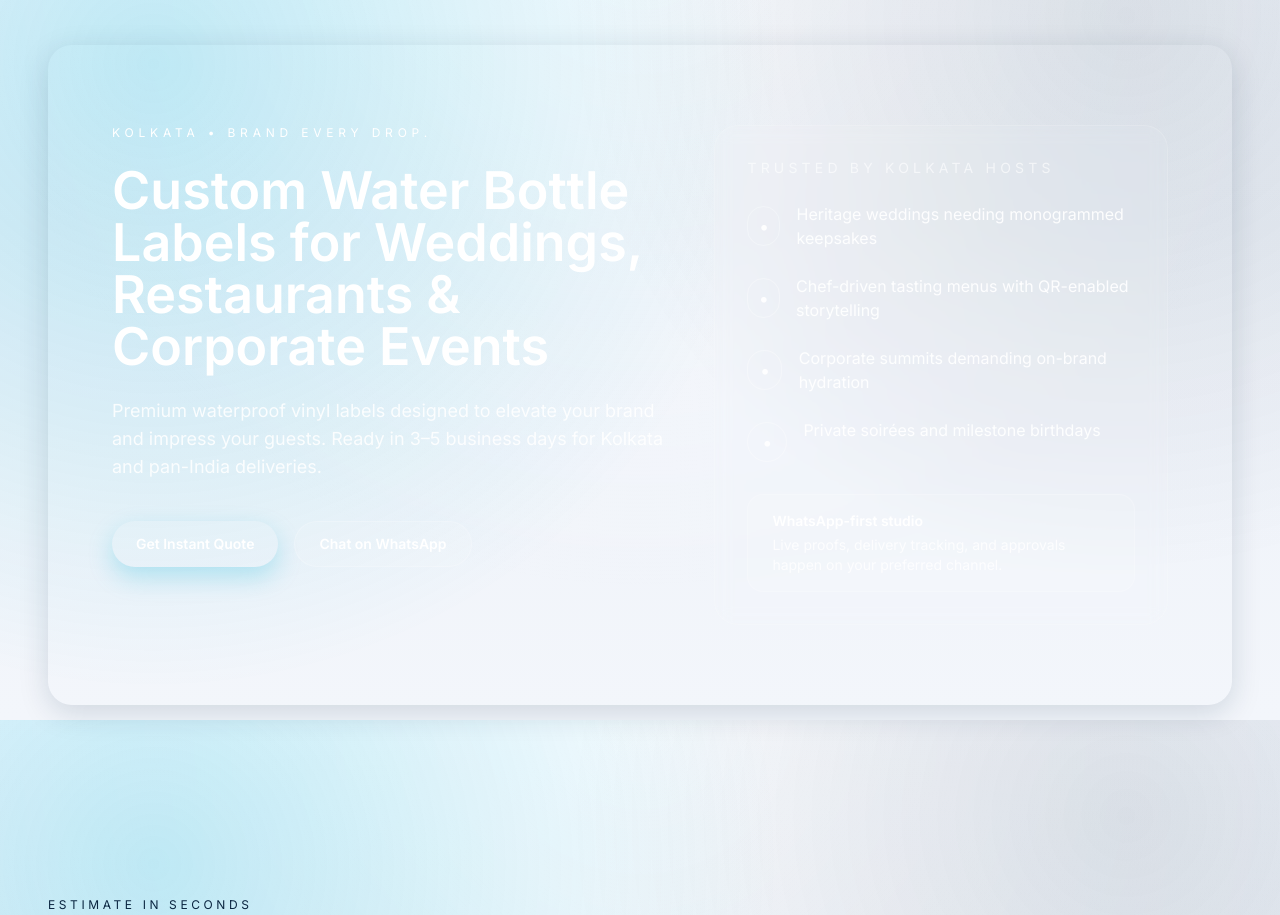
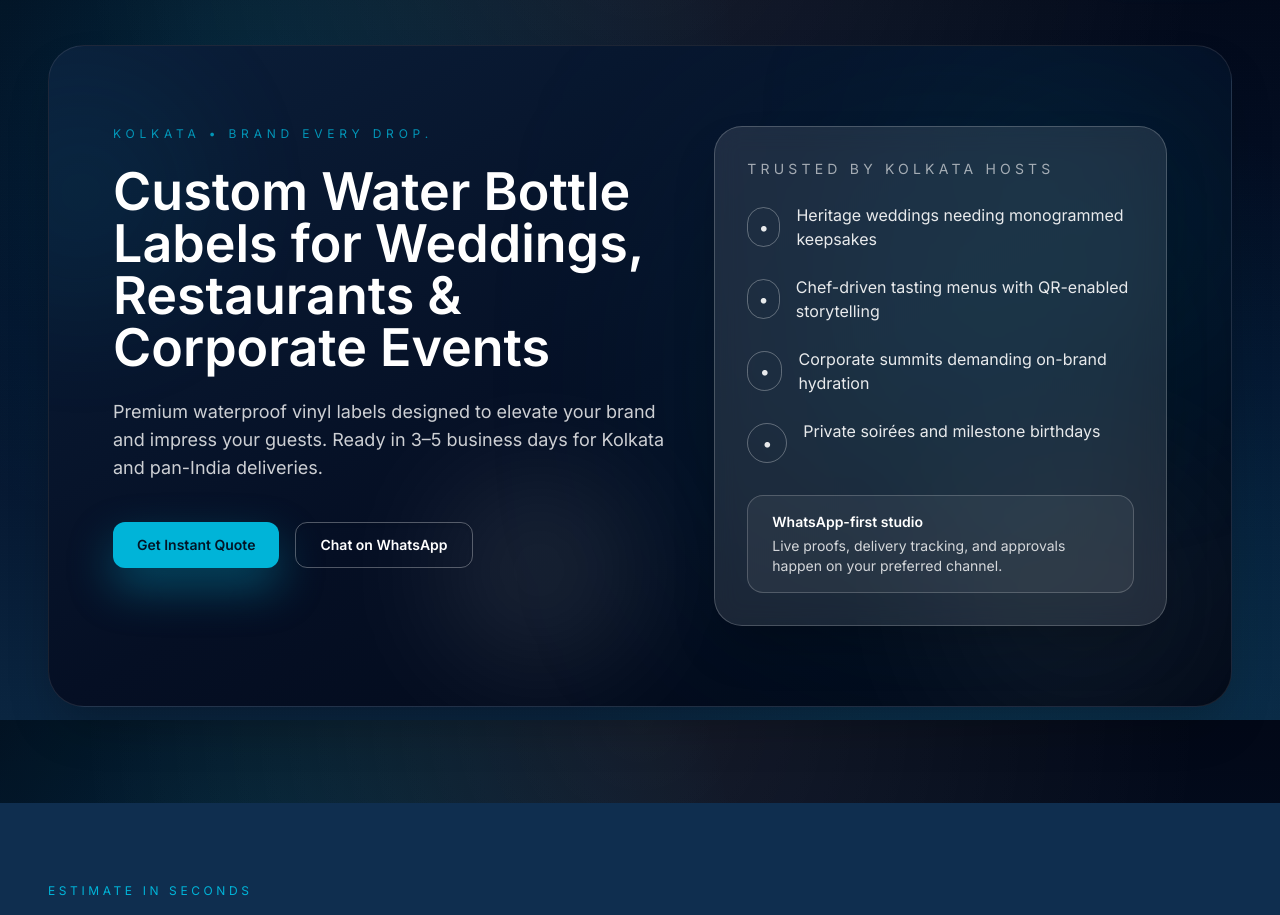
Before and after one commit to ProRiko/HydraTag, a Next.js app: page / in a window 1280 px wide. Shown: the part 80-995 px from the top of the page. Built offline with nearby package versions, Linux system fonts and the light colour scheme.

Commit message:
feat: elevate premium visuals

```diff
--- a/app/layout.tsx
+++ b/app/layout.tsx
@@ -90,10 +90,13 @@ export default function RootLayout({ children }: { children: React.ReactNode })
 
   return (
     <html lang="en" className={inter.variable}>
-      <body className="bg-brand.mist text-brand.deep">
-        <Navbar />
-        <main>{children}</main>
-        <Footer />
+      <body className="relative bg-[#050f1c] text-white antialiased">
+        <div aria-hidden className="noise-overlay" />
+        <div className="relative z-10 flex min-h-screen flex-col">
+          <Navbar />
+          <main className="flex-1">{children}</main>
+          <Footer />
+        </div>
         <Script id="hydratag-localbusiness" type="application/ld+json">
           {JSON.stringify(structuredData)}
         </Script>
--- a/app/page.tsx
+++ b/app/page.tsx
@@ -18,6 +18,7 @@ export default function HomePage() {
         eyebrow="Estimate in seconds"
         title="WhatsApp-ready quote calculator"
         description="Choose your bottle size, share a quantity, and see transparent pricing before you message the studio."
+        tone="navy"
       >
         <QuoteCalculator />
       </SectionWrapper>
@@ -27,6 +28,7 @@ export default function HomePage() {
         eyebrow="Signature Offerings"
         title="Custom bottle branding for every moment"
         description="Layered concepts, premium materials, and on-brand detailing for weddings, restaurants, corporate events, and private milestones."
+        tone="surface"
       >
         <div className="grid gap-6 md:grid-cols-2">
           {services.map((service, index) => (
@@ -40,6 +42,7 @@ export default function HomePage() {
         eyebrow="How it works"
         title="A boutique studio workflow"
         description="We pair craft-level print techniques with concierge-level project management."
+        tone="muted"
       >
         <div className="grid gap-8 md:grid-cols-3">
           {howItWorks.map((step) => (
@@ -56,6 +59,7 @@ export default function HomePage() {
         eyebrow="Label Architectures"
         title="Three bottle sizes. Endless narratives."
         description="Waterproof vinyl, invisible seams, and meticulously aligned trims that feel as good as they look."
+        tone="surface"
       >
         <div className="grid gap-6 md:grid-cols-3">
           {labelSizes.map((size) => (
@@ -74,6 +78,7 @@ export default function HomePage() {
         eyebrow="Why choose HydraTag Studio?"
         title="Local production partner Kolkata planners rely on"
         description="Every order includes tactile materials, concierge-level communication, and future-ready files."
+        tone="navy"
       >
         <div className="grid gap-6 md:grid-cols-2 lg:grid-cols-4">
           {trustPoints.map((point) => (
@@ -95,6 +100,7 @@ export default function HomePage() {
         eyebrow="Portfolio"
         title="Recent pours & poursuits"
         description="A quick look at weddings, chef tables, and summits we have hydrated."
+        tone="surface"
       >
         <PortfolioGrid items={portfolioItems} />
         <div className="mt-8 text-right">
@@ -108,6 +114,7 @@ export default function HomePage() {
         eyebrow="Testimonials"
         title="Attention to detail noticed by guests"
         description="From intimate affairs to corporate summits, teams lean on HydraTag for elevated hydration touchpoints."
+        tone="muted"
       >
         <div className="grid gap-6 md:grid-cols-3">
           {testimonials.map((testimonial) => (
@@ -120,9 +127,10 @@ export default function HomePage() {
         </div>
       </SectionWrapper>
 
-      <SectionWrapper className="pt-0">
-        <div className="relative overflow-hidden rounded-3xl bg-brand.deep px-8 py-16 text-white">
-          <div className="floating-shape -left-10 top-0 h-64 w-64 bg-brand.aqua/30" />
+      <SectionWrapper className="pt-0" tone="navy">
+        <div className="relative overflow-hidden rounded-3xl border border-white/15 bg-gradient-to-br from-[#0c2342] via-[#081530] to-[#030b1c] px-8 py-16 text-white shadow-2xl">
+          <div className="floating-shape -left-20 top-0 h-64 w-64 bg-[#00B4D8]/25" />
+          <div className="floating-shape bottom-0 right-0 h-64 w-64 bg-white/10" />
           <div className="relative z-10">
             <p className="text-xs uppercase tracking-[0.4em] text-white/60">CTA</p>
             <h3 className="mt-4 text-3xl font-semibold">Ready to elevate your event?</h3>
--- a/components/Button.tsx
+++ b/components/Button.tsx
@@ -4,15 +4,15 @@ import Link from "next/link";
 import type { AnchorHTMLAttributes, ButtonHTMLAttributes, ReactNode } from "react";
 import clsx from "clsx";
 
-const baseStyles = "inline-flex items-center justify-center gap-2 rounded-full px-6 py-3 text-sm font-semibold transition-all duration-300 focus-visible:outline focus-visible:outline-2 focus-visible:outline-offset-2";
+const baseStyles = "inline-flex items-center justify-center gap-2 rounded-xl px-6 py-3 text-sm font-semibold transition-all duration-300 focus-visible:outline focus-visible:outline-2 focus-visible:outline-offset-2 transform";
 
 const variants: Record<string, string> = {
   primary:
-    "bg-brand.aqua text-brand.deep hover:-translate-y-0.5 hover:shadow-lg hover:shadow-brand.aqua/40 focus-visible:outline-brand.aqua",
+    "bg-[#00B4D8] text-[#031526] shadow-lg shadow-[#00B4D8]/40 hover:bg-[#0096C7] hover:shadow-[#0096C7]/40 hover:-translate-y-0.5 hover:scale-[1.02] focus-visible:outline-[#00B4D8]",
   secondary:
-    "bg-white/10 text-white border border-white/20 hover:bg-white/20 focus-visible:outline-white",
+    "border border-white/30 bg-transparent text-white shadow-inner hover:border-white/60 hover:bg-white/10 focus-visible:outline-white/60",
   ghost:
-    "bg-transparent text-brand.deep border border-brand.deep/30 hover:border-brand.deep hover:bg-brand.deep/5 focus-visible:outline-brand.deep"
+    "bg-transparent text-brand.deep border border-brand.deep/40 hover:border-brand.deep hover:bg-brand.deep/5 focus-visible:outline-brand.deep"
 };
 
 type BaseProps = {
--- a/components/Hero.tsx
+++ b/components/Hero.tsx
@@ -6,25 +6,31 @@ import { siteConfig } from "@/lib/constants";
 
 export function Hero() {
   return (
-    <div className="relative overflow-hidden rounded-3xl bg-gradient-to-br from-brand.deep via-[#07162a] to-[#06253f] text-white shadow-glass">
+    <div className="relative overflow-hidden rounded-[36px] border border-white/10 bg-gradient-to-br from-[#0b1f3a] via-[#050f24] to-[#010816] text-white shadow-2xl">
+      <div className="pointer-events-none absolute inset-0">
+        <div className="absolute -left-12 top-0 h-64 w-64 rounded-full bg-[#00B4D8]/12 blur-3xl" />
+        <div className="absolute bottom-10 left-1/3 h-48 w-48 rounded-full bg-white/10 blur-3xl" />
+        <div className="absolute right-0 top-6 h-72 w-72 rounded-full bg-[#00B4D8]/10 blur-[120px]" />
+      </div>
       <motion.div
-        className="floating-shape -left-20 top-10 h-56 w-56 bg-brand.aqua/40"
-        animate={{ y: [0, -15, 0], opacity: [0.3, 0.5, 0.3] }}
-        transition={{ duration: 8, repeat: Infinity }}
+        className="floating-shape -left-20 top-10 h-56 w-56 bg-[#00B4D8]/30"
+        animate={{ y: [0, -20, 0], opacity: [0.25, 0.5, 0.25] }}
+        transition={{ duration: 9, repeat: Infinity }}
       />
       <motion.div
-        className="floating-shape bottom-[-40px] right-[-10px] h-72 w-72 bg-white/20"
-        animate={{ y: [0, 20, 0], opacity: [0.4, 0.25, 0.4] }}
-        transition={{ duration: 10, repeat: Infinity }}
+        className="floating-shape bottom-[-40px] right-[-10px] h-80 w-80 bg-white/20"
+        animate={{ y: [0, 20, 0], opacity: [0.35, 0.2, 0.35] }}
+        transition={{ duration: 11, repeat: Infinity }}
       />
+      <div className="pointer-events-none absolute right-[12%] top-1/2 h-72 w-72 -translate-y-1/2 rounded-full bg-[#00B4D8]/25 blur-[140px]" />
 
       <div className="relative z-10 grid gap-12 px-8 py-20 lg:grid-cols-[1.1fr_0.9fr] lg:px-16">
         <motion.div initial={{ opacity: 0, y: 40 }} whileInView={{ opacity: 1, y: 0 }} transition={{ duration: 0.6 }}>
-          <p className="text-xs uppercase tracking-[0.4em] text-brand.aqua/80">{siteConfig.city} • {siteConfig.tagline}</p>
-          <h1 className="mt-6 text-4xl font-semibold leading-tight md:text-5xl lg:text-[52px]">
+          <p className="text-xs uppercase tracking-[0.4em] text-[#00B4D8]/80">{siteConfig.city} • {siteConfig.tagline}</p>
+          <h1 className="mt-6 text-4xl font-semibold leading-tight text-white md:text-5xl lg:text-[52px]">
             Custom Water Bottle Labels for Weddings, Restaurants & Corporate Events
           </h1>
-          <p className="mt-6 text-base text-white/85 md:text-lg">
+          <p className="mt-6 text-base text-white/80 md:text-lg">
             Premium waterproof vinyl labels designed to elevate your brand and impress your guests. Ready in 3–5
             business days for Kolkata and pan-India deliveries.
           </p>
@@ -39,7 +45,7 @@ export function Hero() {
         </motion.div>
 
         <motion.div
-          className="rounded-3xl border border-white/15 bg-white/5 p-8 backdrop-blur"
+          className="relative rounded-[28px] border border-white/20 bg-white/10 p-8 shadow-2xl backdrop-blur-md"
           initial={{ opacity: 0, scale: 0.95 }}
           whileInView={{ opacity: 1, scale: 1 }}
           transition={{ delay: 0.1, duration: 0.6 }}
--- a/components/SectionWrapper.tsx
+++ b/components/SectionWrapper.tsx
@@ -1,5 +1,7 @@
 import { ReactNode } from "react";
 import clsx from "clsx";
+
+type SectionTone = "surface" | "muted" | "navy";
 
 interface SectionWrapperProps {
   id?: string;
@@ -8,17 +10,31 @@ interface SectionWrapperProps {
   description?: string;
   children: ReactNode;
   className?: string;
+  tone?: SectionTone;
 }
 
-export function SectionWrapper({ id, eyebrow, title, description, children, className }: SectionWrapperProps) {
+export function SectionWrapper({ id, eyebrow, title, description, children, className, tone = "surface" }: SectionWrapperProps) {
+  const toneClasses: Record<SectionTone, string> = {
+    surface: "bg-white",
+    muted: "bg-slate-50",
+    navy: "bg-[#0F2E4F]"
+  };
+  const isDark = tone === "navy";
+
   return (
-    <section id={id} className={clsx("py-16 md:py-24", className)}>
+    <section id={id} className={clsx("py-16 md:py-20", toneClasses[tone], className)}>
       <div className="container">
         {(eyebrow || title || description) && (
           <div className="mb-10 max-w-3xl">
-            {eyebrow && <p className="text-xs uppercase tracking-[0.3em] text-brand.aqua">{eyebrow}</p>}
-            {title && <h2 className="mt-3 text-3xl font-semibold text-brand.deep md:text-4xl">{title}</h2>}
-            {description && <p className="mt-4 text-base text-brand.deep/80">{description}</p>}
+            {eyebrow && (
+              <p className={clsx("text-xs uppercase tracking-[0.3em]", isDark ? "text-[#00B4D8]" : "text-brand.aqua")}>{eyebrow}</p>
+            )}
+            {title && (
+              <h2 className={clsx("mt-3 text-3xl font-semibold md:text-4xl", isDark ? "text-white" : "text-brand.deep")}>{title}</h2>
+            )}
+            {description && (
+              <p className={clsx("mt-4 text-base", isDark ? "text-slate-300" : "text-brand.deep/80")}>{description}</p>
+            )}
           </div>
         )}
         {children}
--- a/styles/globals.css
+++ b/styles/globals.css
@@ -3,7 +3,7 @@
 @tailwind utilities;
 
 :root {
-  color-scheme: light;
+  color-scheme: dark;
   --brand-deep: #0a2540;
   --brand-aqua: #00b4d8;
   --brand-mist: #f5f7fb;
@@ -19,17 +19,31 @@ html {
 
 body {
   margin: 0;
+  min-height: 100vh;
   font-family: var(--font-inter), Inter, system-ui, -apple-system, BlinkMacSystemFont, "Segoe UI", sans-serif;
-  background-color: #e9f1f9;
+  background-color: #0a2540;
   background-image:
-    radial-gradient(circle at 12% 18%, rgba(0, 180, 216, 0.22), transparent 48%),
-    radial-gradient(circle at 88% 12%, rgba(10, 37, 64, 0.12), transparent 42%),
-    radial-gradient(circle at 50% 0%, rgba(255, 255, 255, 0.65), transparent 65%),
-    linear-gradient(180deg, #f6f9ff 0%, #eef2f9 38%, #f3f6fb 100%);
+    radial-gradient(circle at 20% 20%, rgba(0, 180, 216, 0.15), transparent 40%),
+    radial-gradient(circle at 80% 80%, rgba(0, 180, 216, 0.1), transparent 40%),
+    radial-gradient(circle at 50% 0%, rgba(255, 255, 255, 0.08), transparent 55%),
+    linear-gradient(180deg, #020817 0%, #04122b 55%, #0a2540 100%);
   background-attachment: fixed;
-  background-size: 900px 900px, 1100px 1100px, 1400px 800px, 100% 100%;
-  color: var(--brand-deep);
-  min-height: 100vh;
+  background-size: 1400px 1400px, 1000px 1000px, 1800px 1200px, 100% 100%;
+  background-blend-mode: screen, screen, lighten, normal;
+  color: #eef6ff;
+}
+
+.noise-overlay {
+  position: fixed;
+  inset: 0;
+  pointer-events: none;
+  opacity: 0.04;
+  z-index: 0;
+  background-image:
+    radial-gradient(rgba(255, 255, 255, 0.09) 1px, transparent 1px),
+    radial-gradient(rgba(0, 0, 0, 0.2) 1px, transparent 1px);
+  background-size: 3px 3px, 6px 6px;
+  mix-blend-mode: screen;
 }
 
 ::selection {
@@ -37,16 +51,17 @@ body {
 }
 
 .gradient-card {
-  background: linear-gradient(135deg, rgba(10, 37, 64, 0.04), rgba(0, 180, 216, 0.04));
+  background: linear-gradient(140deg, rgba(255, 255, 255, 0.08), rgba(0, 180, 216, 0.12));
+  border: 1px solid rgba(255, 255, 255, 0.08);
 }
 
 .btn-glow {
-  box-shadow: 0 10px 25px rgba(0, 180, 216, 0.25);
+  box-shadow: 0 20px 45px rgba(0, 180, 216, 0.35);
 }
 
 .floating-shape {
   position: absolute;
   border-radius: 999px;
-  filter: blur(60px);
-  opacity: 0.35;
+  filter: blur(80px);
+  opacity: 0.4;
 }
```
